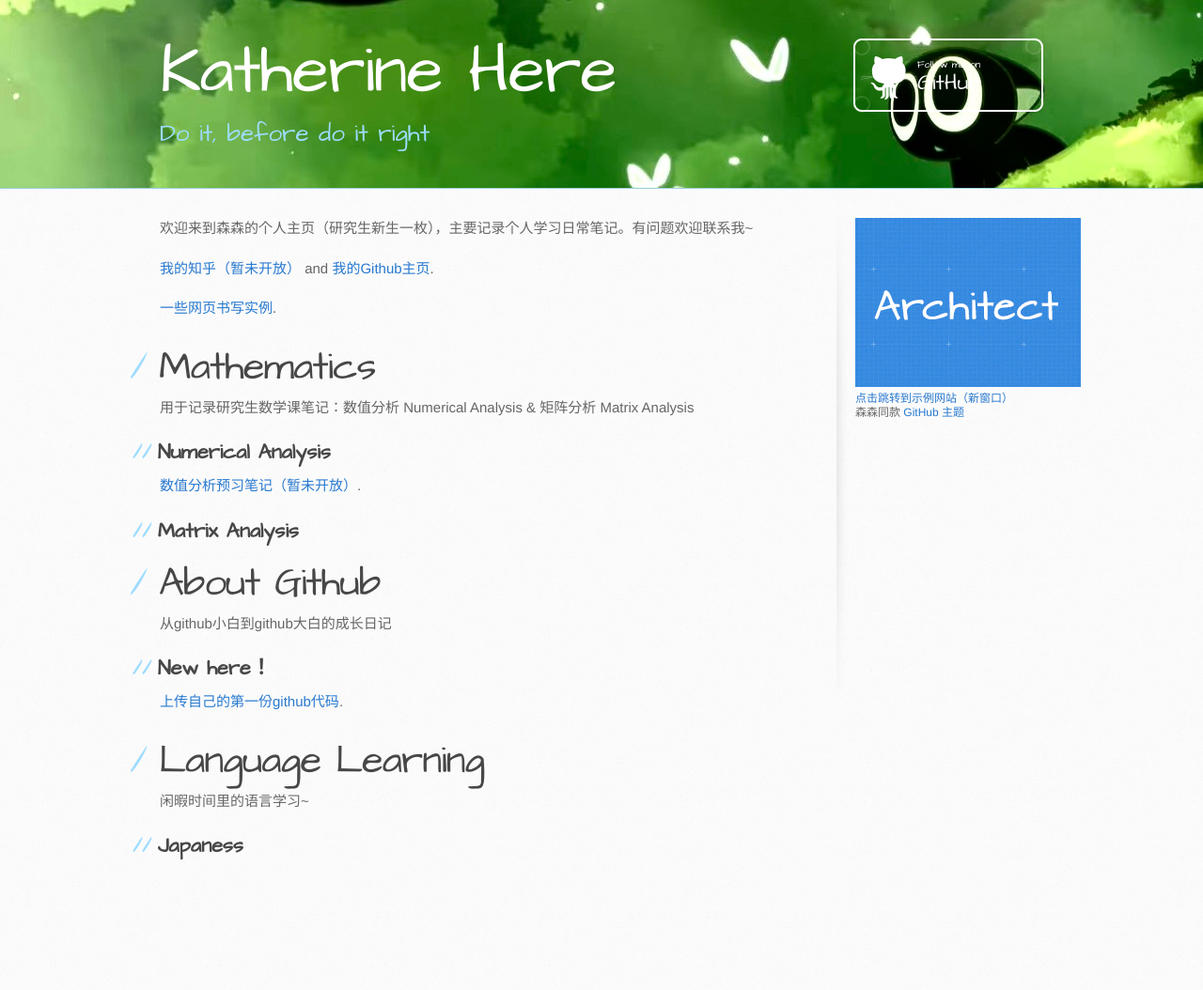
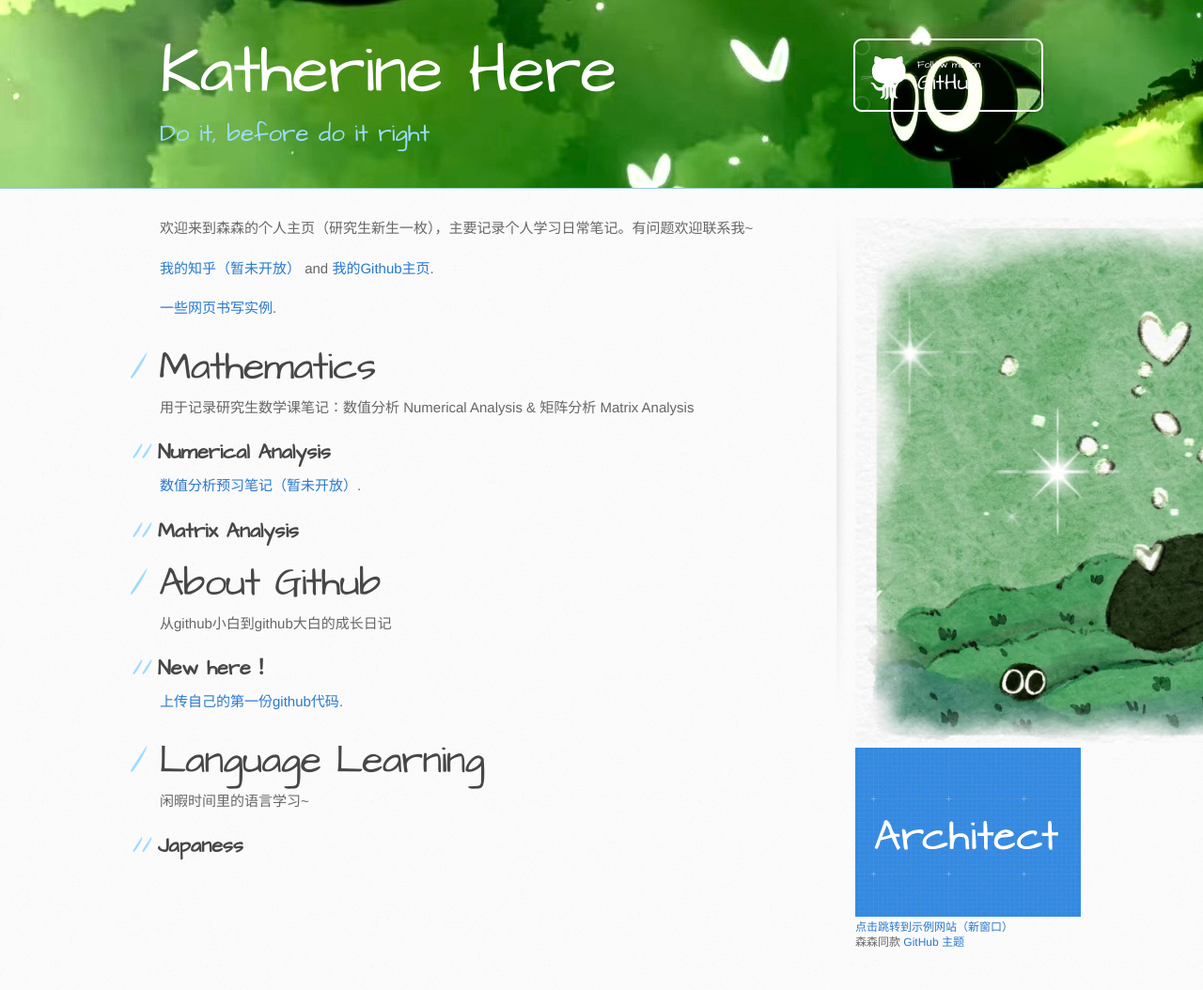
Before and after one commit to Katherine-Kkk/Katherine-Kkk.github.io, a Jekyll site: the page built from index.md, in a window 1280 px wide. Shown: the whole page at 94% size. Built offline with Jekyll 4.4.1, drawn with Linux system fonts in a browser that asks for light colours; before the commit the page ends 948 px from its top, so only the background shows below that.

Commit message:
Update default.html

```diff
--- a/_layouts/default.html
+++ b/_layouts/default.html
@@ -40,6 +40,9 @@
 
         <aside id="sidebar">
           {% if site.show_downloads %}
+            <a>
+              <img src="../assets/Cat1.jpg" >
+            </a>
             <a href="https://www.example.com" class="jump-btn link-btn" target="_blank">
               <img src="../thumbnail.png" alt="跳转图标" class="w-6 h-6">
               点击跳转到示例网站（新窗口）
```
